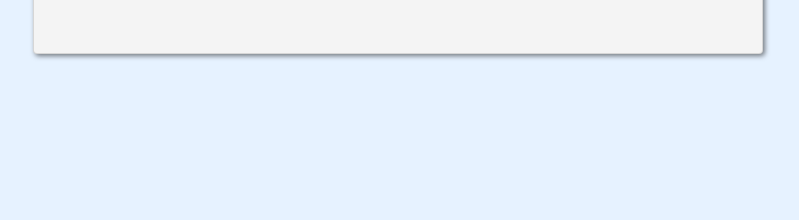
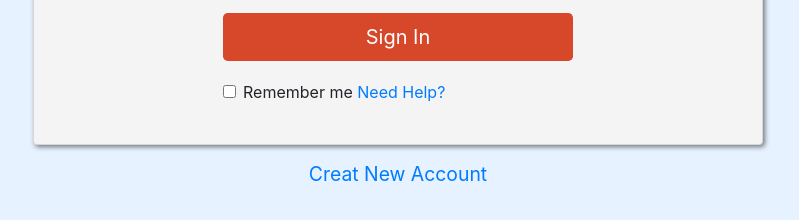
Before and after one commit to webdevajf/bootstrap4_create_login_section-10, a plain HTML site: page index.html in a window 1280 px wide. Shown: the part 552-772 px from the top of the page, without its empty margins (242-1041 px from the left). Drawn offline with nearby package versions, Linux system fonts and the light colour scheme.

Commit message:
buttons added. section 73 finnished.

```diff
--- a/index.html
+++ b/index.html
@@ -27,9 +27,16 @@
               <div class="form-group">
                 <input type="password" class="form-control" id="passwordInput" placeholder="password">
               </div>
+              <button type="button" class="btn signin-btn btn-lg">Sign In</button>
+              <div class="form-check">
+                <label class="form-check-label">
+                  <input class="form-check-input" type="checkbox"> Remember me <a href="#"> Need Help? </a>
+                </label>
+              </div>
             </form>
           </div>
         </div>
+        <a href="#" class="create-new-account"> Creat New Account </a>
 
       </div>
       <div class="col"></div>
--- a/main.css
+++ b/main.css
@@ -25,3 +25,17 @@ form.sigin-form {
     max-width: 350px;
     margin: auto;
 }
+
+button.signin-btn {
+    color: #ffffff;
+    background-color: #d64829;
+    width: 100%;
+    margin-bottom: 1.2rem;
+}
+
+a.create-new-account {
+    font-size: 1.21rem;
+    text-align: center;
+    display: block;
+    margin-top: 15px;
+}
```
